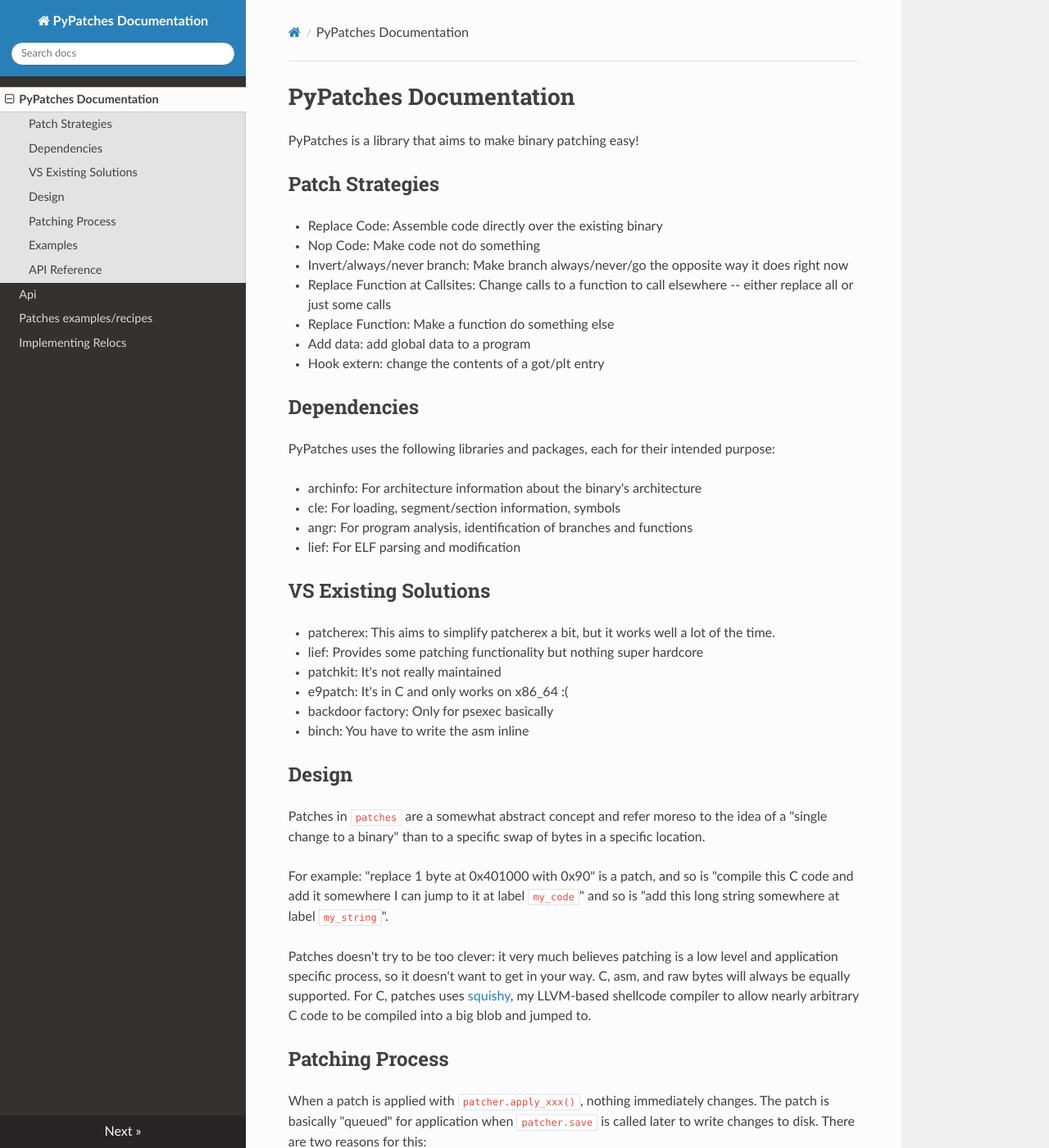
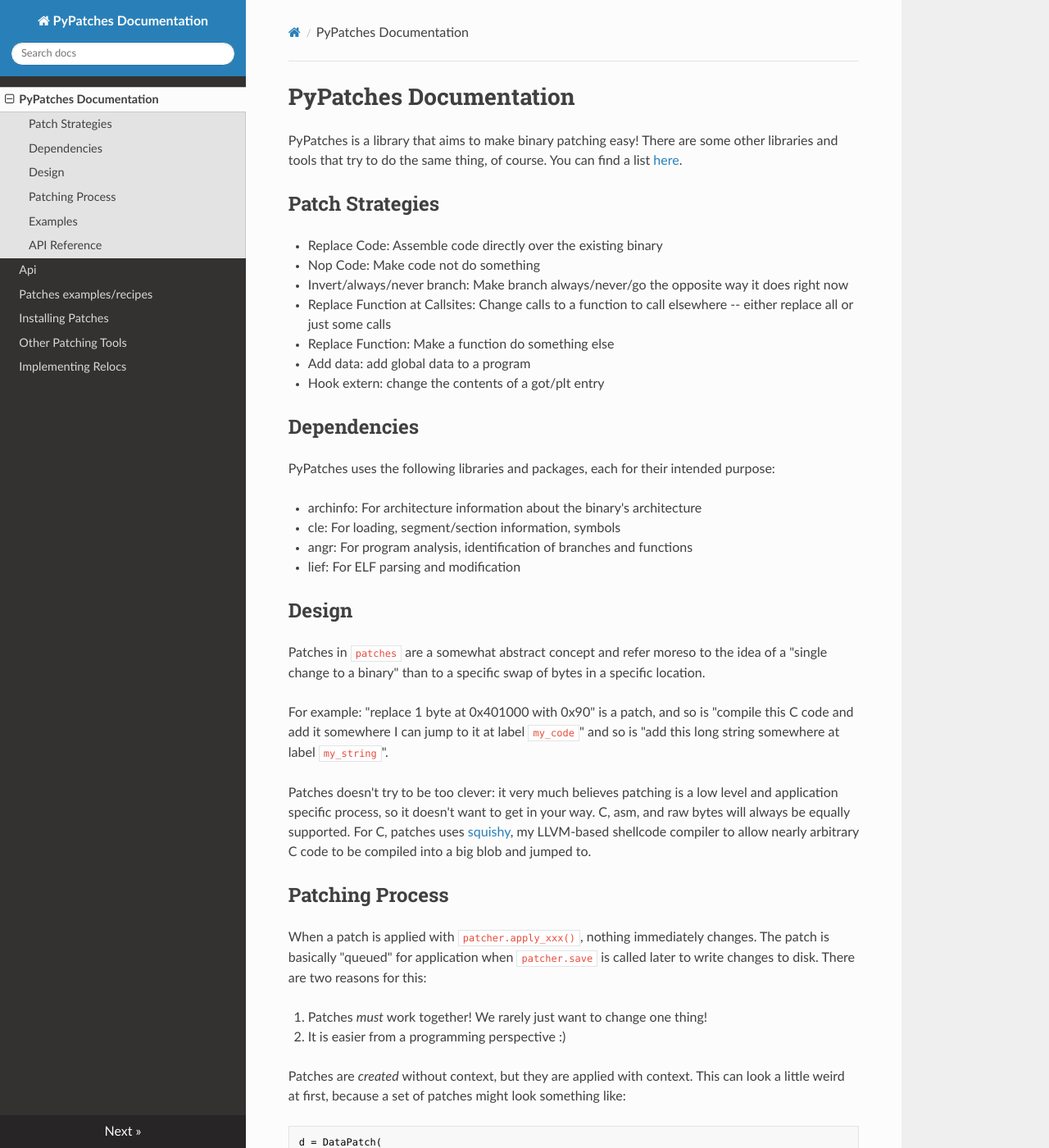
Before and after one commit to novafacing/patches, an MkDocs documentation site: the page built from docs/index.md, in a window 1280 px wide and 1400 px high. Shown: the whole window at 82% size. Built offline with MkDocs 1.6.1, drawn with Linux system fonts in a browser that asks for light colours; nearby versions of some CDN libraries.

```diff
--- a/docs/index.md
+++ b/docs/index.md
@@ -1,7 +1,9 @@
 # PyPatches Documentation
 
 
-PyPatches is a library that aims to make binary patching easy!
+PyPatches is a library that aims to make binary patching easy! There are some other
+libraries and tools that try to do the same thing, of course. You can find a list
+[here](other_tools.md).
 
 ## Patch Strategies
 
@@ -22,15 +24,6 @@ PyPatches uses the following libraries and packages, each for their intended pur
 - cle: For loading, segment/section information, symbols
 - angr: For program analysis, identification of branches and functions
 - lief: For ELF parsing and modification
-
-## VS Existing Solutions
-
-- patcherex: This aims to simplify patcherex a bit, but it works well a lot of the time.
-- lief: Provides some patching functionality but nothing super hardcore
-- patchkit: It's not really maintained
-- e9patch: It's in C and only works on x86_64 :(
-- backdoor factory: Only for psexec basically
-- binch: You have to write the asm inline
 
 
 ## Design
```
Also changed, not shown: README.md (+1 -7 lines), docs/install.md (added, +53 -0 lines), docs/other_tools.md (added, +29 -0 lines).
